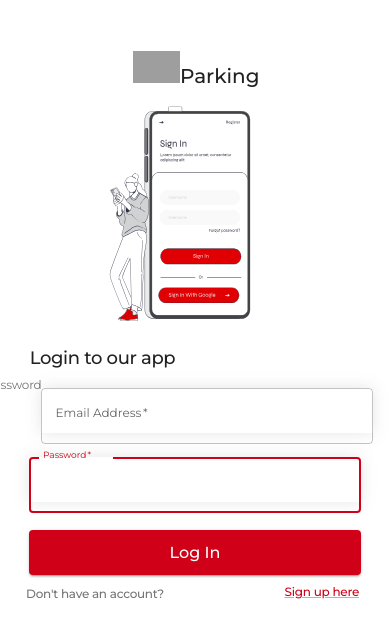
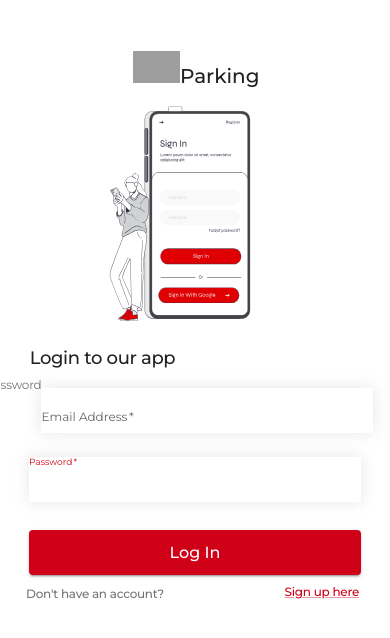
Before and after one commit to petrovicdalibor/IWParkingUI, a React (Vite) app: page / in a window 390 px wide. Shown: the top 638 px of the page. Built offline with nearby package versions, Linux system fonts and the light colour scheme; grey boxes are pictures that could not be loaded.

Commit message:
Login-mobile modified

```diff
--- a/src/App.jsx
+++ b/src/App.jsx
@@ -1,151 +1,3 @@
-/*import React from "react";
-import { ThemeProvider } from "@mui/material/styles";
-import { Button, Typography, Container, CssBaseline, Box, Grid, Link, TextField } from "@mui/material";
-import { LockOutlined as LockOutlinedIcon } from "@mui/icons-material";
-import logo from "./features/Login/components/logo.jpg";
-import Theme from "./theme/Theme";
-import { makeStyles } from "@mui/styles";
-
-const useStyles = makeStyles((theme) => ({
-
-    [theme.breakpoints.only('md')]: {
-    logoImage: {
-      marginTop: '20px',
-      width: '40px',
-      height: '27px',
-
-    },
-    loginTitle: {
-      marginLeft: '-9px',
-      width: '100%',
-      height: '26px',
-      fontSize: '14px',
-      lineHeight: '150%',
-
-    },
-    loginSubtitle: {
-      width: '150px',
-      height: '18px',
-      fontSize: '10px',
-      lineHeight: '150%',
-    },
-    loginInput: {
-      width: '280px',
-      height: '38px',
-    },
-    loginButton: {
-      width: '280px',
-      height: '38px',
-      fontSize: '14px',
-    },
-    loginLink: {
-     // width: '130px',
-      //height: '15px',
-      //fontSize: '10px',
-      color: '#757575',
-      fontFamily: 'Montserrat',
-      fontSize: '12px',
-      fontStyle: 'normal',
-      fontWeight: 500,
-      lineHeight: '150%',
-      letterSpacing: '-0.264px',
-      width: '158px',
-      height: '17px',
-      flexShrink: 0,
-    },
-    signupLink: {
-      width: '75px',
-      height: '8px',
-      marginRight: '15px',
-      fontSize: '10px',
-    },
-  },
-
-}));
-
-function App() {
-  const handleSubmit = (event) => {
-    // Handling form submission logic
-    event.preventDefault();
-    // ...
-  };
-
-  const classes = useStyles();
-
-  return (
-    <ThemeProvider theme={Theme}>
-      <CssBaseline />
-      <Container component="main" maxWidth="xs">
-        <Box className={classes.logoContainer} sx={{width:'100%', margin:'auto'}}>
-          <img src={logo} alt="Login" className={classes.logoImage} sx={{width:'100%', margin:'auto'}}  />
-          <Typography variant="h6" className={classes.loginTitle} sx={{width:'100%', margin:'auto'}}>Parking</Typography>
-        </Box>
-        <Box sx={{ textAlign: 'center', marginBottom: '20px' }}>
-          <Box
-            sx={{
-              display: 'flex',
-              flexDirection: 'column',
-              alignItems: 'center',
-              width: '100%',
-              margin: 'auto',
-            }}
-          >
-            <Box component="form" onSubmit={handleSubmit} noValidate sx={{ mt: 1 }}>
-              <TextField
-              margin="normal"
-              border="none"
-              required
-              fullWidth
-              id="email"
-              label="Email Address"
-              name="email"
-              autoComplete="email"
-              autoFocus
-              className={classes.loginInput}
-            />
-
-            <TextField
-              margin="normal"
-              required
-              fullWidth
-              name="password"
-              label="Password"
-              type="password"
-              id="password"
-              autoComplete="current-password"
-              autoFocus
-              className={classes.loginInput}
-            />
-
-            <Button
-              type="submit"
-              variant="contained"
-              className={classes.loginButton}
-            >
-              Log In
-            </Button>
-
-            <Grid container>
-              <Grid item xs>
-                <Typography variant="body2" className={classes.loginLink}>
-                  Don't have an account?
-                </Typography>
-              </Grid>
-              <Grid item>
-                <Link href="#" variant="body2" className={classes.signupLink}>
-                  {"Sign up here"}
-                </Link>
-              </Grid>
-            </Grid>
-            </Box>
-          </Box>
-        </Box>
-      </Container>
-    </ThemeProvider>
-  );
-}
-
-export default App;*/
 import {
   Button,
   Typography,
@@ -156,79 +8,12 @@ import {
   Link,
   TextField,
 } from "@mui/material";
-// import { LockOutlined as LockOutlinedIcon } from "@mui/icons-material";
-// import logo from "./features/Login/components/logo.jpg";
-// import { makeStyles } from "@mui/styles";
 import { styled } from "@mui/material/styles";
 import { ThemeProvider } from "@mui/material/styles";
 import Theme from "./theme/Theme";
 import {makeStyles} from '@mui/styles';
 import loginimage from "./features/Login/components/loginimg.svg";
-// const useStyles = makeStyles((theme) => ({
-//   [theme.breakpoints.only("md")]: {
-//     logoImage: {
-//       marginTop: "20px",
-//       width: "40px",
-//       height: "27px",
-//     },
-//     loginTitle: {
-//       marginLeft: "-9px",
-//       width: "100%",
-//       height: "26px",
-//       fontSize: "14px",
-//       lineHeight: "150%",
-//     },
-//     loginSubtitle: {
-//       width: "150px",
-//       height: "18px",
-//       fontSize: "10px",
-//       lineHeight: "150%",
-//     },
-//     loginInput: {
-//       width: "280px",
-//       height: "38px",
-//     },
-//     loginButton: {
-//       width: "280px",
-//       height: "38px",
-//       fontSize: "14px",
-//     },
-//     loginLink: {
-//       // width: '130px',
-//       //height: '15px',
-//       //fontSize: '10px',
-//       color: "#757575",
-//       fontFamily: "Montserrat",
-//       fontSize: "12px",
-//       fontStyle: "normal",
-//       fontWeight: 500,
-//       lineHeight: "150%",
-//       letterSpacing: "-0.264px",
-//       width: "158px",
-//       height: "17px",
-//       flexShrink: 0,
-//     },
-//     signupLink: {
-//       width: "75px",
-//       height: "8px",
-//       marginRight: "15px",
-//       fontSize: "10px",
-//     },
-//   },
-// }));
 
-
-
-
-// const customTheme = createTheme({
-//   overrides: {
-//     MuiOutlinedInput: {
-//       notchedOutline: {
-//         border: "2px solid #000", // Replace #000 with your desired border color
-//       },
-//     },
-//   },
-// });
 const LogoImage = styled("img")(({ theme }) => ({
   [theme.breakpoints.down("md")]: {
     marginTop: "20px",
@@ -251,7 +36,7 @@ const LoginImage = styled("img")(({theme}) => ({
     height: "247px",
     flexShrink: 0,
     marginLeft:"-30px",
-   // marginTop: "0.8rem"
+
   },
 }));
 
@@ -266,9 +51,7 @@ const LoginToOurPage = styled(Typography)(({ theme }) => ({
     fontWeight: 500,
     lineHeight: "150%",
     letterSpacing: "-0.342px"
-  // display: inlineBlock,
-    // textAlign: center,
-    // float: left,
+
   },
 }));
 
@@ -288,7 +71,7 @@ const LoginInput = styled(TextField)(({ theme }) => ({
   [theme.breakpoints.down("md")]: {
     width: "332px",
     height: "45px",
-    //boxshadow:"0px 0px 15px 0px rgba(157, 157, 157, 0.25)",
+
     boxShadow: theme.input.boxShadow,
 
   },
@@ -315,8 +98,7 @@ const LoginButton = styled(Button)(({ theme }) => ({
 
 const LoginLink = styled(Typography)(({ theme }) => ({
   [theme.breakpoints.down("md")]: {
-    // width: "130px",
-    //height: '15px',
+
     color: "#757575",
     fontFamily: "Montserrat",
     fontSize: "12px",
@@ -361,7 +143,7 @@ function Login() {
       <CssBaseline />
       <Container component="main" maxWidth="xs">
         <Box
-          //   className={classes.logoContainer}
+
           sx={{
             display: "flex",
             marginTop: "30px",
@@ -375,13 +157,7 @@ function Login() {
           />
 
           <LoginTitle variant="h6">Parking</LoginTitle>
-          {/* <Typography
-            variant="h6"
-            // className={classes.loginTitle}
-            sx={{ width: "100%", margin: "auto" }}
-          >
-            Parking
-          </Typography> */}
+
         </Box>
         <Box sx={{ textAlign: "center", marginBottom: "20px" }}>
           <Box
@@ -412,95 +188,55 @@ function Login() {
                 margin="normal"
                 border="none"
                 required
-                fullWidth
                 id="email"
                 label="Email Address"
                 name="email"
                 autoComplete="email"
                 autoFocus
+                sx={{ width: "160px" }}
+                InputProps={{ disableUnderline: "true" }}
                 InputLabelProps={{
                   style: { fontSize: "12px" },
                 }}
                 className={classes.inputClass}
+                variant="standard"
               />
-              {/* <TextField
-                margin="normal"
-                border="none"
-                required
-                fullWidth
-                id="email"
-                label="Email Address"
-                name="email"
-                autoComplete="email"
-                autoFocus
-                // className={classes.loginInput}
-              /> */}
 
 
               <LoginInput
                 margin="normal"
                 required
-                fullWidth
                 name="password"
                 label="Password"
                 type="password"
                 id="password"
                 autoComplete="current-password"
                 autoFocus
-                sx={{borderStyle:"none"}}
+                sx={{ width: "160px" }}
+                InputProps={{ disableUnderline: "true" }}
                 InputLabelProps={{
                   style: { fontSize: "12px" },
                 }}
+                variant="standard"
               />
 
-              {/* <TextField
-                margin="normal"
-                required
-                fullWidth
-                name="password"
-                label="Password"
-                type="password"
-                id="password"
-                autoComplete="current-password"
-                autoFocus
-                // className={classes.loginInput}
-              /> */}
 
               <LoginButton type="submit" variant="contained">
                 Log In
               </LoginButton>
-
-              {/* <Button
-                type="submit"
-                variant="contained"
-                // className={classes.loginButton}
-              >
-                Log In
-              </Button> */}
 
               <Grid container>
                 <Grid item xs>
                   <LoginLink variant="body2">
                     Don&apos;t have an account?
                   </LoginLink>
-                  {/* <Typography
-                    variant="body2"
-                    //   className={classes.loginLink}
-                  >
-                    Don't have an account?
-                  </Typography> */}
+
                 </Grid>
                 <Grid item>
                   <SignupLink href="#" variant="body2" sx={{position:"relative", bottom:"6px"}}>
                     Sign up here
                   </SignupLink>
-                  {/* <Link
-                    href="#"
-                    variant="body2"
-                    //   className={classes.signupLink}
-                  >
-                    {"Sign up here"}
-                  </Link> */}
+
                 </Grid>
               </Grid>
             </Box>
```
